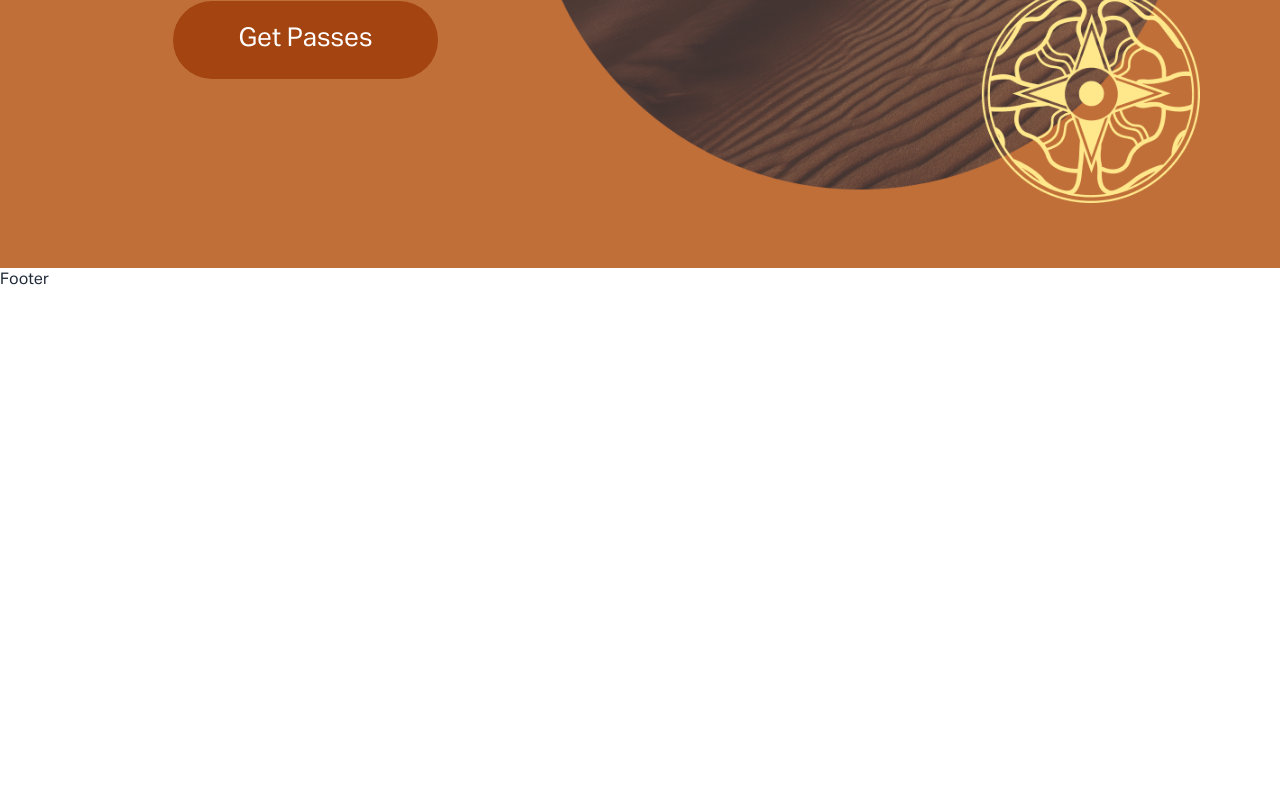
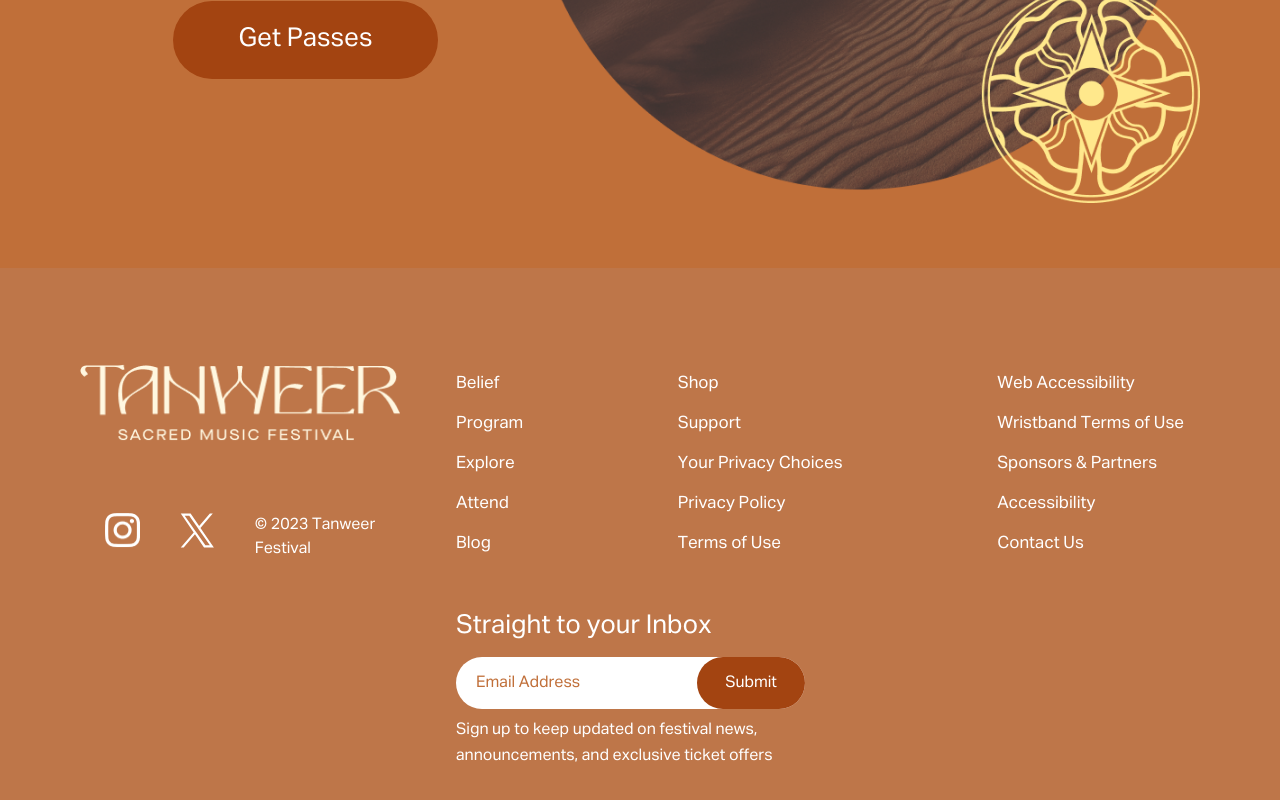
Before and after one commit to JoySarkarBD/tanweer, a React (Vite) app: page / in a window 1280 px wide. Shown: the part 556-1356 px from the top of the page. Before the commit the page ends 848 px from the top, so only its background shows below. Built offline with nearby package versions, Linux system fonts and the light colour scheme.

Commit message:
feat: add footer section

```diff
--- a/src/components/Banner/Banner.jsx
+++ b/src/components/Banner/Banner.jsx
@@ -5,13 +5,21 @@ const Banner = () => {
     <>
       <div className="min-h-screen bg-[#C06F39;] flex items-center py-6 lg:py-6">
         <div className="flex items-center justify-between w-full container flex-col space-y-12 lg:space-y-0 lg:flex-row md:flex-col md:space-y-12">
+          {/* Banner left Area */}
           <div className="text-center">
-            <h1 className="text-[#FFE88C] text-[56px] leading-[69px] font-normal lg:text-[75px] lg:leading-[100px] md:text-[75px] md:leading-[100px]">
-              GET YOUR <br />
-              TICKETS NOW
+            <h1 className="text-[#FFE88C] font-normal flex items-center justify-center flex-col">
+              <span className="text-[56px] leading-[69px] lg:text-[65px] lg:leading-[100px] md:text-[65px] md:leading-[100px]">
+                GET YOUR
+              </span>
+              <span className="text-[56px] leading-[69px] lg:text-[75px] lg:leading-[100px] md:text-[75px] md:leading-[100px]">
+                TICKETS NOW
+              </span>
             </h1>
-            <button className="mt-[43px] w-[265px] h-[78px] rounded-[39px] bg-[#A34411] text-white text-[26px] font-normal leading-[65px] text-center">Get Passes</button>
+            <button className="mt-[43px] w-[265px] h-[78px] rounded-[39px] bg-[#A34411] text-white text-[26px] font-normal leading-[65px] text-center">
+              Get Passes
+            </button>
           </div>
+          {/* Banner right Area */}
           <div className="max-w-[742px]">
             <img src={heroImg} className="w-full h-full" alt="Hero" />
           </div>
--- a/src/components/Shared/Footer/Footer.jsx
+++ b/src/components/Shared/Footer/Footer.jsx
@@ -1,7 +1,138 @@
+import instagram from "./../../../assets/Instagram.png";
+import logo from "./../../../assets/logo-white.png";
+const Footer = () => {
+  return (
+    <>
+      <footer className="text-white cursor-pointer body-font bg-[#BE7649]">
+        <div className="footer_container px-5 py-24 mx-auto flex md:items-center lg:items-start md:flex-row md:flex-nowrap flex-wrap flex-col">
+          {/* First Column */}
+          <div className="w-80 flex-shrink-0 md:mx-0 mx-auto text-center md:text-left">
+            <div className="max-w-[325.413px] min-h-[76.232px]">
+              <img src={logo} className="w-full h-full" alt="logo" />
+            </div>
+            <div className="flex justify-center gap-x-10 text-white mt-[72px]">
+              <a href="#" className="w-[35px] h-[35px]">
+                <img
+                  src={instagram}
+                  className="w-full h-full"
+                  alt="instagram"
+                />
+              </a>
+              <a href="#">
+                <svg
+                  xmlns="http://www.w3.org/2000/svg"
+                  width="35"
+                  height="35"
+                  viewBox="0 0 32 33"
+                  fill="none"
+                >
+                  <path
+                    d="M15.0194 18.4653L13.7838 16.6973L3.95267 2.63497H8.18523L16.1191 13.9838L17.3547 15.751L27.6677 30.5027H23.4352L15.0194 18.4653ZM27.6664 0.560547L17.5696 12.2971L9.50528 0.560547H0.204102L12.3989 18.3083L0.204102 32.4828H2.95978L13.6223 20.0886L22.1387 32.4828H31.4399L18.793 14.0774L30.4219 0.560547H27.6664Z"
+                    fill="white"
+                  />
+                </svg>
+              </a>
+              <span>
+                © 2023 Tanweer <br />
+                Festival
+              </span>
+            </div>
+          </div>
 
+          <div className="flex-grow flex flex-wrap justify-between md:pl-10 -mb-10 md:mt-0 mt-10 md:text-left text-center">
+            <div className="lg:w-auto md:w-1/2 w-full px-4">
+              <nav className="list-none mb-10">
+                <li>
+                  <a className="text-[17px] font-normal leading-[40px] text-center w-full lg:text-start">
+                    Belief
+                  </a>
+                </li>
+                <li>
+                  <a className="text-[17px] font-normal leading-[40px] text-center w-full lg:text-start">
+                    Program
+                  </a>
+                </li>
+                <li>
+                  <a className="text-[17px] font-normal leading-[40px] text-center w-full lg:text-start">
+                    Explore
+                  </a>
+                </li>
+                <li>
+                  <a className="text-[17px] font-normal leading-[40px] text-center w-full lg:text-start">
+                    Attend
+                  </a>
+                </li>
+                <li>
+                  <a className="text-[17px] font-normal leading-[40px] text-center w-full lg:text-start">
+                    Blog
+                  </a>
+                </li>
+              </nav>
+            </div>
+            <div className="lg:w-auto md:w-1/2 w-full px-4">
+              <nav className="list-none mb-10 flex flex-col">
+                <a className="text-[17px] font-normal leading-[40px] text-center w-full lg:text-start">
+                  Shop
+                </a>
+                <a className="text-[17px] font-normal leading-[40px] text-center w-full lg:text-start">
+                  Support
+                </a>
+                <a className="text-[17px] font-normal leading-[40px] text-center w-full lg:text-start">
+                  Your Privacy Choices
+                </a>
+                <a className="text-[17px] font-normal leading-[40px] text-center w-full lg:text-start">
+                  Privacy Policy
+                </a>
+                <a className="text-[17px] font-normal leading-[40px] text-center w-full lg:text-start">
+                  Terms of Use
+                </a>
+              </nav>
+            </div>
+            <div className="lg:w-auto md:w-1/2 w-full px-4">
+              <nav className="list-none mb-10 flex flex-col">
+                <a className="text-[17px] font-normal leading-[40px] text-center w-full lg:text-start">
+                  Web Accessibility
+                </a>
+                <a className="text-[17px] font-normal leading-[40px] text-center w-full lg:text-start">
+                  Wristband Terms of Use
+                </a>
+                <a className="text-[17px] font-normal leading-[40px] text-center w-full lg:text-start">
+                  Sponsors & Partners
+                </a>
+                <a className="text-[17px] font-normal leading-[40px] text-center w-full lg:text-start">
+                  Accessibility
+                </a>
+                <a className="text-[17px] font-normal leading-[40px] text-center w-full lg:text-start">
+                  Contact Us
+                </a>
+              </nav>
+            </div>
+            <div className="lg:w-[381px] md:w-1/2 w-full px-4">
+              <form className="w-full lg:max-w-[391px]">
+                <header className="text-[26px] font-normal leading-[45px]">
+                  Straight to your Inbox
+                </header>
+                <div className="relative rounded-full my-2  w-full bg-white h-[51.908px] flex items-center justify-between">
+                  <input
+                    type="text"
+                    placeholder="Email Address"
+                    className="outline-none text-base text-[black] placeholder-[#C06F39] px-5 bg-transparent"
+                  />
+                  <button className="bg-[#A34411] text-base rounded-full max-w-[142px] w-full h-full">
+                    Submit
+                  </button>
+                </div>
+                <span className="text-base font-normal leading-[26px] mt-[15px]">
+                  Sign up to keep updated on festival news, announcements, and
+                  exclusive ticket offers
+                </span>
+              </form>
+            </div>
+          </div>
+        </div>
+      </footer>
+    </>
+  );
+};
 
-export default function Footer() {
-   return <div>
-        <h2>Footer</h2>
-   </div>
-}
+export default Footer;
--- a/src/index.css
+++ b/src/index.css
@@ -13,13 +13,6 @@ body {
 .container {
   @apply max-w-[1511px] mx-auto xl:px-20 md:px-10 sm:px-2 px-4 !h-full;
 }
-
-.parent-container {
-  scroll-snap-type: y mandatory;
-  overflow-y: scroll;
+.footer_container {
+  @apply !mx-auto xl:px-20 md:px-10 sm:px-2 px-4 !h-full;
 }
-
-.child-containers {
-  height: 100vh;
-  scroll-snap-align: start;
-}
```
Also changed, not shown: src/assets/Instagram.png (added), src/assets/logo-white.png (added).
